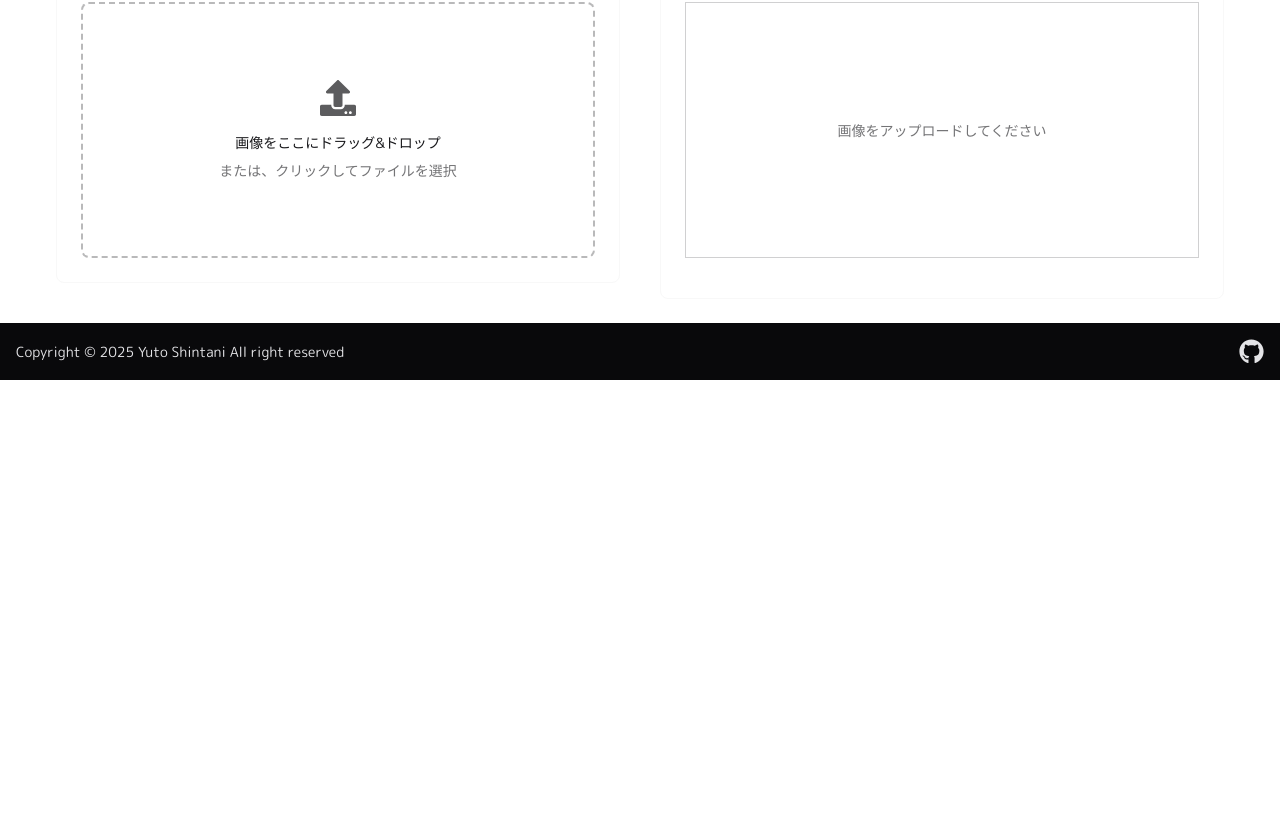
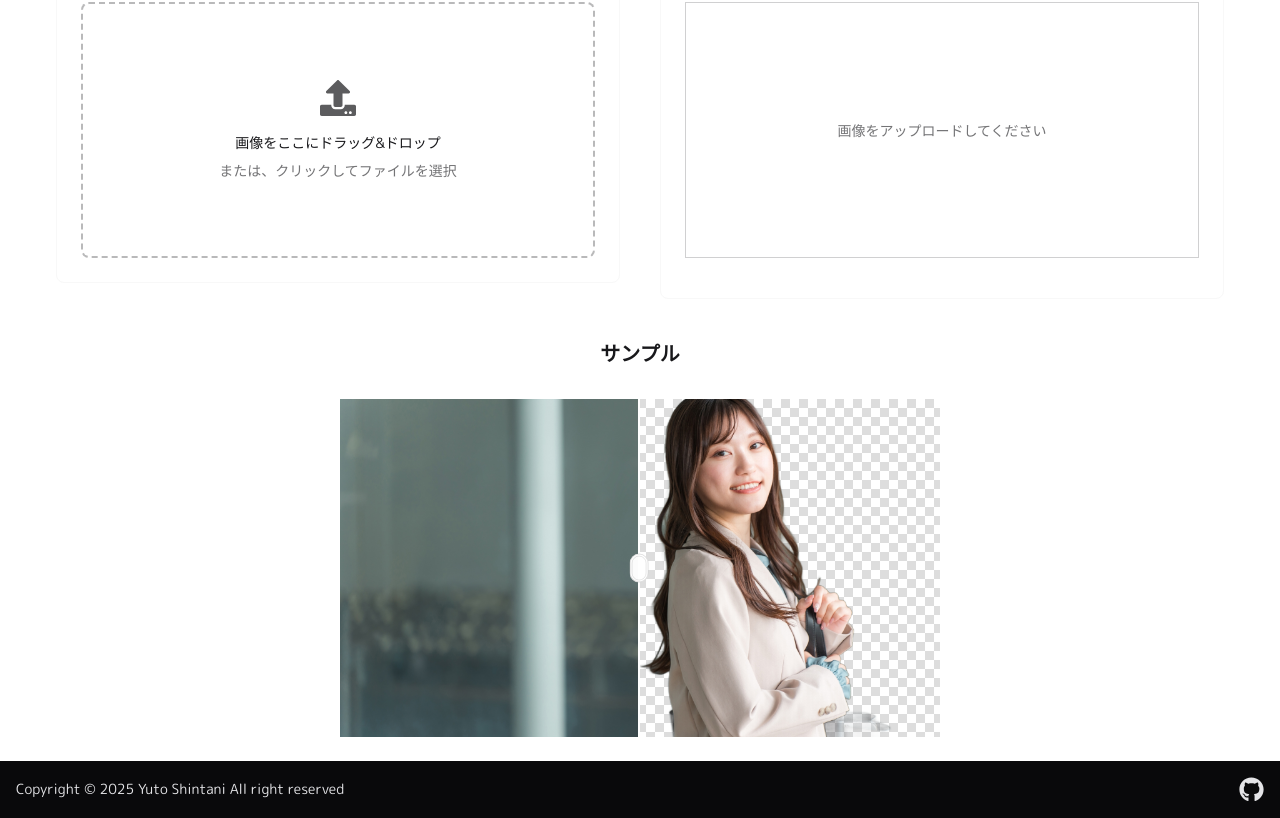
Before and after one commit to yuto0623/pocket-all, a Next.js app: page /remove-background-tool in a window 1280 px wide. Shown: the part 342-1160 px from the top of the page. Before the commit the page ends 800 px from the top, so only its background shows below. Built offline with nearby package versions, Linux system fonts and the light colour scheme; no server answers.

Commit message:
Add sample images and enhance styling in Remove Background Tool for better user guidance

```diff
--- a/app/components/Tools/RemoveBackgroundTool/RemoveBackgroundTool.tsx
+++ b/app/components/Tools/RemoveBackgroundTool/RemoveBackgroundTool.tsx
@@ -1,6 +1,7 @@
 "use client";
 import { removeBackground } from "@imgly/background-removal";
 import { default as NextImage } from "next/image";
+import Image from "next/image";
 import { useCallback, useRef, useState } from "react";
 import { FaImage, FaSpinner, FaTimes, FaUpload } from "react-icons/fa";
 
@@ -360,7 +361,11 @@ export default function RemoveBackgroundTool() {
 											src={processedImage || uploadedImage}
 											alt="画像プレビュー"
 											fill
-											className="object-contain"
+											className="object-contain bg-white
+											[background-image:linear-gradient(45deg,#ddd_25%,transparent_25%,transparent_75%,#ddd_75%,#ddd),linear-gradient(45deg,#ddd_25%,transparent_25%,transparent_75%,#ddd_75%,#ddd)]
+											[background-size:18px_18px]
+											[background-position:0_0,9px_9px]
+											overflow-hidden"
 										/>
 									</div>
 								) : (
@@ -383,6 +388,32 @@ export default function RemoveBackgroundTool() {
 					</div>
 				</div>
 			</div>
+			<h3 className="text-center text-xl font-bold mt-10">サンプル</h3>
+			<figure
+				className="diff aspect-16/9 max-w-[600px] mx-auto mt-8 bg-white
+											[background-image:linear-gradient(45deg,#ddd_25%,transparent_25%,transparent_75%,#ddd_75%,#ddd),linear-gradient(45deg,#ddd_25%,transparent_25%,transparent_75%,#ddd_75%,#ddd)]
+											[background-size:18px_18px]
+											[background-position:0_0,9px_9px]
+											overflow-hidden"
+			>
+				<div className="diff-item-1" role="img">
+					<Image
+						src="/img/RemoveBackgroundTool/sample.jpg"
+						alt="example"
+						width={1920}
+						height={1280}
+					/>
+				</div>
+				<div className="diff-item-2" role="img">
+					<Image
+						src="/img/RemoveBackgroundTool/transparent-sample.png"
+						alt="example"
+						width={1920}
+						height={1280}
+					/>
+				</div>
+				<div className="diff-resizer" />
+			</figure>
 		</div>
 	);
 }
```
Also changed, not shown: public/img/RemoveBackgroundTool/sample.jpg (added), public/img/RemoveBackgroundTool/transparent-sample.png (added).
